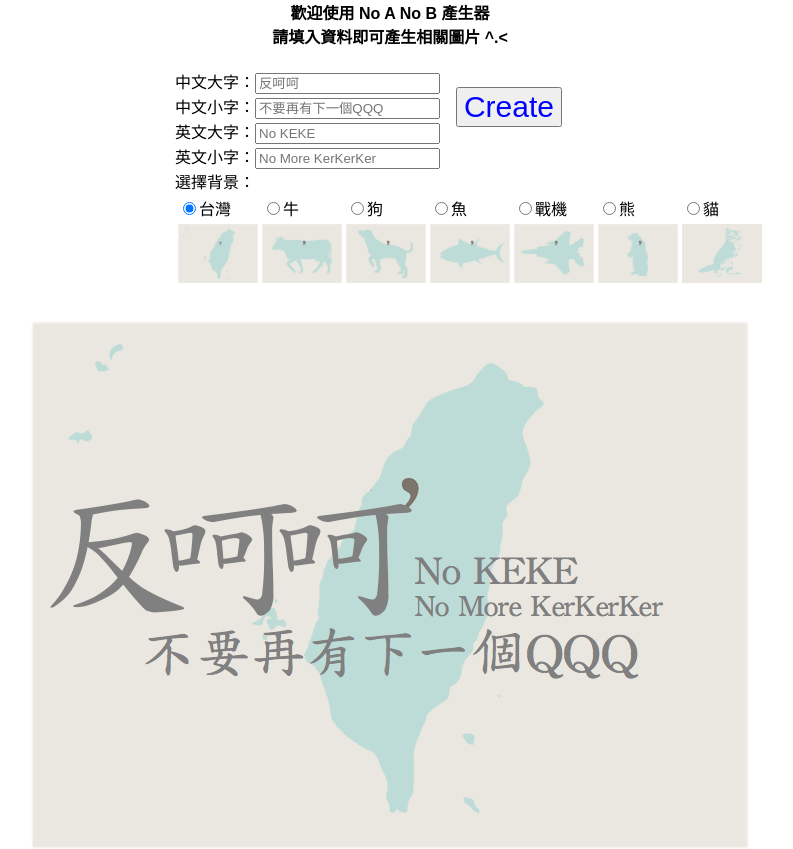
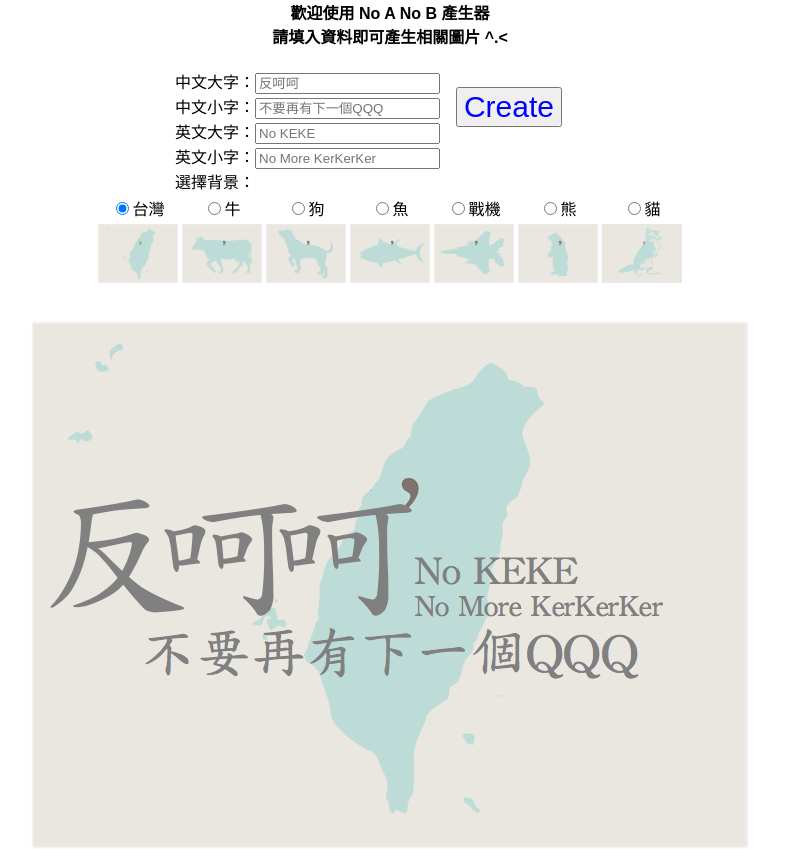
Before and after one commit to mouson/no-a-no-b, a PHP site: page / in a window 1280 px wide. Shown: the part 134-983 px from the top of the page, without its empty margins (250-1043 px from the left). Run offline with PHP 8.4, Linux system fonts and the light colour scheme; some libraries are stand-ins or nearby versions.

Commit message:
update style of flag back, update cat image, add man image

```diff
--- a/index.php
+++ b/index.php
@@ -24,7 +24,7 @@ if(isset($_GET['u'])){
 <meta property="og:url" content="" />
 <meta property="og:description" content="" />
 
-  <link rel="stylesheet" href="style.css?9">
+  <link rel="stylesheet" href="style.css?10">
   <link rel="stylesheet" href="http://code.jquery.com/ui/1.10.4/themes/smoothness/jquery-ui.css">
   <script src="./html2canvas.js?"></script>
   <script src="http://code.jquery.com/jquery-1.9.1.js"></script>
@@ -50,7 +50,11 @@ $.ajax({
     success: function(response) {
         if(response.success) {
             console.log(response.data.link);
-            $("#record").attr('src','record.php?u='+response.data.link);
+        	var imglink = response.data.link;
+        	imglink = imglink.split('.com/');
+			imglink = imglink[1].split('.png');
+			imglink = imglink[0];
+            $("#record").attr('src','record.php?u='+imglink);
         	if(showAlert==1){
 				// show alert when upload success
     	        alert('上傳成功!');
@@ -58,10 +62,6 @@ $.ajax({
 	            $("#iuLink").val(response.data.link);
             }else{
             	// share to facebook
-            	var imglink = response.data.link;
-            	imglink = imglink.split('.com/');
-				imglink = imglink[1].split('.png');
-				imglink = imglink[0];
 					 window.open(
       'https://www.facebook.com/sharer/sharer.php?u='+encodeURIComponent('http://trending.shouko.tw/no-a-no-b/?u='+imglink),
       'facebook-share-dialog',
@@ -116,7 +116,11 @@ $.ajax({
     英文大字：<input id="input-eb" placeholder="No KEKE"><br>
     英文小字：<input id="input-es" placeholder="No More KerKerKer"><br>
     選擇背景：
-    <table>
+    <button onclick="create()" class="go-button">Create</button>
+</div>
+  </div>
+
+    <table class="flag-backs">
       <tr>
         <td><label><input type="radio" name="input-back" value="taiwan" checked />台灣</label></td>
         <td><label><input type="radio" name="input-back" value="cow" />牛</label></td>
@@ -136,9 +140,6 @@ $.ajax({
         <td><img src="flag_back/cat.png" class="thumb" /></td>
       </tr>
     </table>
-    <button onclick="create()" class="go-button">Create</button>
-</div>
-  </div>
 
    <div id="canvas-container">
      <img src="<?php echo $bigImage; ?>" />
--- a/style.css
+++ b/style.css
@@ -21,6 +21,11 @@ div {
 .creator-form h1 {
 	color: brown;
 	text-align: center;
+}
+
+.flag-backs {
+	text-align: center;
+	margin: 0 auto;
 }
 
 .creator-form h4 {
```
Also changed, not shown: flag_back/cat.png, flag_back/man.png (added).
